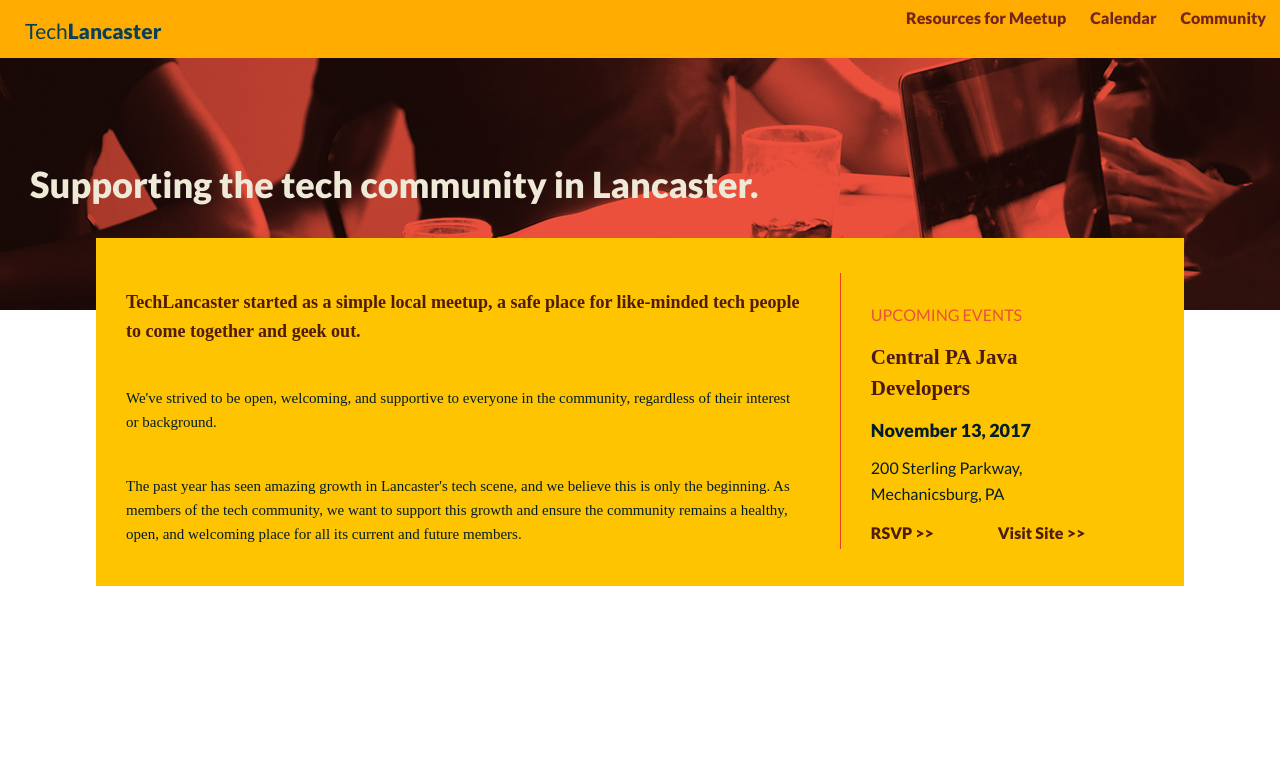
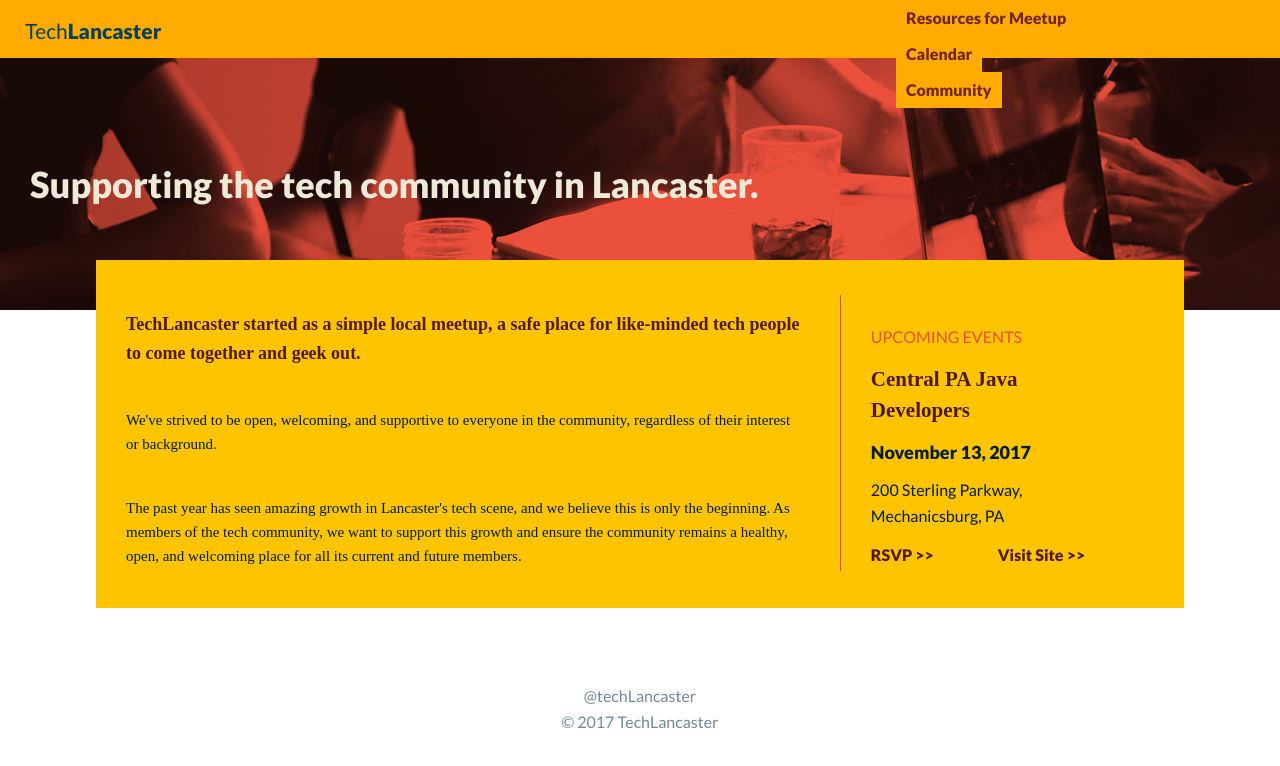
Before and after one commit to Cnels1986/nelson_tech_lanc, a plain HTML site: page index.html in a window 1280 px wide. Drawn offline with Linux system fonts and the light colour scheme; a web font is replaced by a local one.

Commit message:
no message

```diff
--- a/index.html
+++ b/index.html
@@ -14,11 +14,17 @@
 
       <nav class="navBar">
         <button class="navBut">Menu</button>
-        <div class="navList">
-          <a href="" class="navLink">Resources for Meetup</a>
-          <a href="" class="navLink">Calendar</a>
-          <a href="" class="navLink">Community</a>
-        </div>
+        <ul class="navList">
+          <li>
+            <a href="https://www.meetup.com/find/tech/" class="navLink" target="_blank">Resources for Meetup</a>
+          </li>
+          <li>
+            <a href="pages/calendar.html" class="navLink">Calendar</a>
+          </li>
+          <li>
+            <a href="pages/community.html" class="navLink">Community</a>
+          </li>
+        </ul>
       </nav>
     </header>
 
--- a/styles/content.scss
+++ b/styles/content.scss
@@ -261,7 +261,7 @@ aside .boldDroid, aside .content{
     width: 85%;
     margin: 0 auto;
     position: relative;
-    top: 180px;
+    top: -50px;
   }
 
   .overview{
--- a/styles/hero.scss
+++ b/styles/hero.scss
@@ -20,8 +20,8 @@
 
 @media only screen and (min-width: 760px){
   .hero{
-    position: absolute;
-    width: 100%;
-    background-size: cover;
+    // position: absolute;
+    // width: 100%;
+    // background-size: cover;
   }
 }
```
Also changed, not shown: pages/calendar.html (+5 -5 lines), pages/community.html (+3 -5 lines), style.css.
